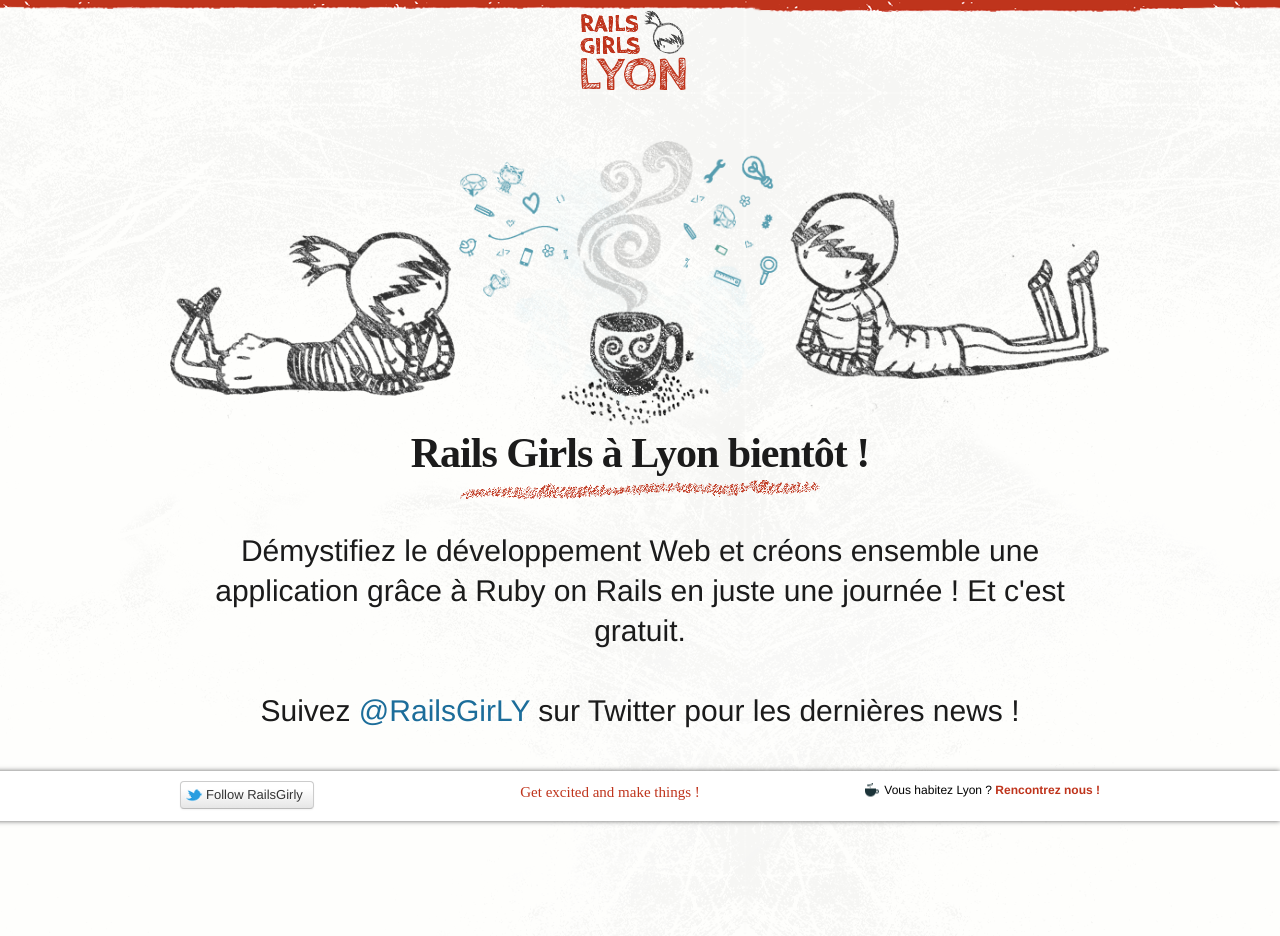
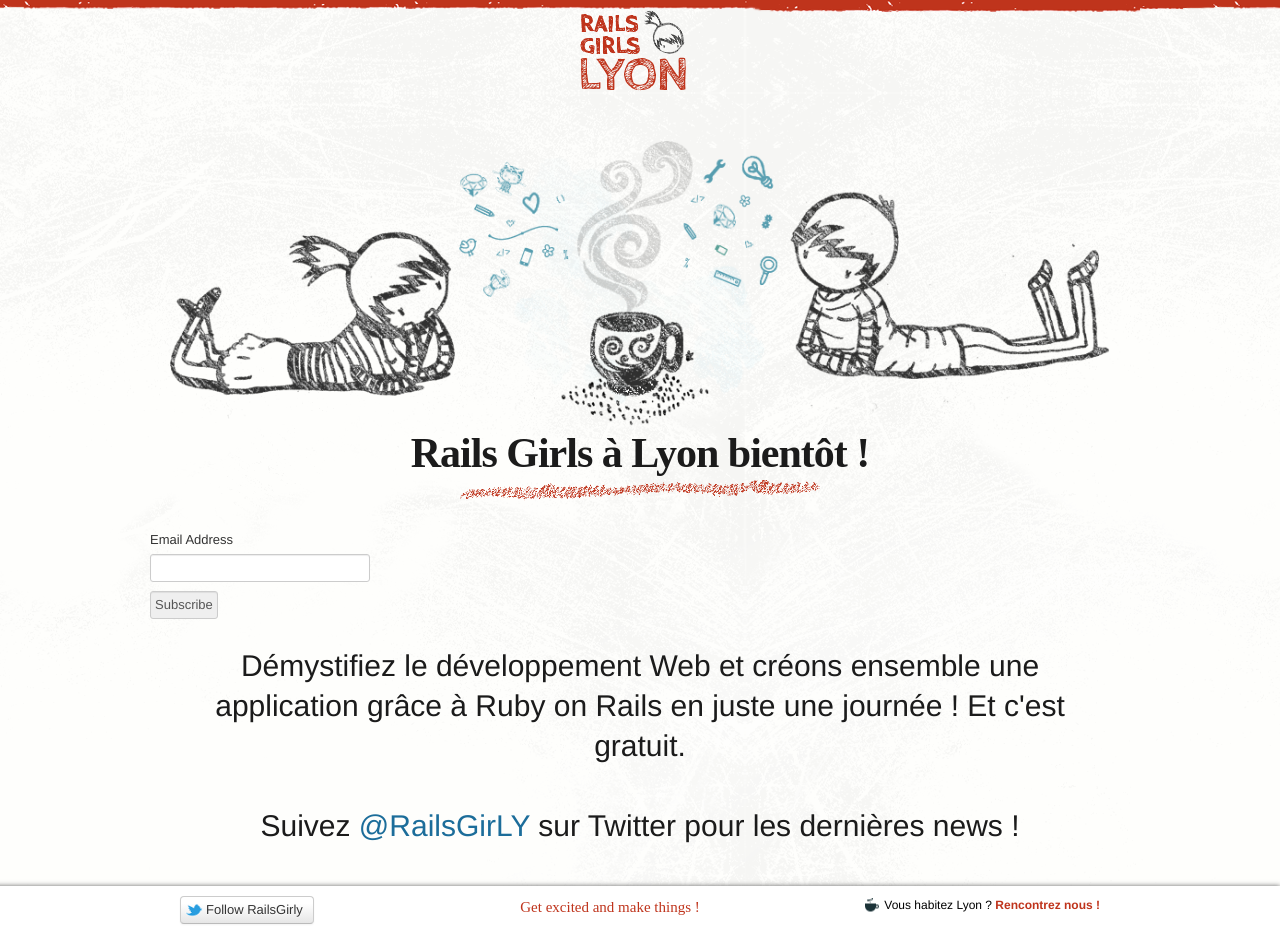
Before and after one commit to lyonrb/railsgirly, a Jekyll site: the page built from index.html, in a window 1280 px wide. Built offline with Jekyll 4.4.1, drawn with Linux system fonts in a browser that asks for light colours; nearby versions of some CDN libraries; some web fonts are replaced; library files that are not in the unit come from our copies; before the commit the page ends 900 px from its top, so only the background shows below that.

Commit message:
add mailchimp embed

```diff
--- a/index.html
+++ b/index.html
@@ -11,6 +11,26 @@
   </div>
 
   <div class='row'>
+    <!-- Begin MailChimp Signup Form -->
+    <div id="mc_embed_signup">
+    <form action="http://lyonrb.us7.list-manage1.com/subscribe/post?u=991e0a02460a1cc15600da669&amp;id=f9b0edff9f" method="post" id="mc-embedded-subscribe-form" name="mc-embedded-subscribe-form" class="validate" target="_blank" novalidate>
+
+    <div class="mc-field-group">
+    	<label for="mce-EMAIL">Email Address </label>
+    	<input type="email" value="" name="EMAIL" class="required email" id="mce-EMAIL">
+    </div>
+    	<div id="mce-responses" class="clear">
+    		<div class="response" id="mce-error-response" style="display:none"></div>
+    		<div class="response" id="mce-success-response" style="display:none"></div>
+    	</div>    <!-- real people should not fill this in and expect good things - do not remove this or risk form bot signups-->
+        <div style="position: absolute; left: -5000px;"><input type="text" name="b_991e0a02460a1cc15600da669_f9b0edff9f" value=""></div>
+    	<div class="clear"><input type="submit" value="Subscribe" name="subscribe" id="mc-embedded-subscribe" class="button"></div>
+    </form>
+    </div>
+    <!--End mc_embed_signup-->
+
+  </div>
+  <div class='row'>
     <div class="span12">
       <p>Démystifiez le développement Web et créons ensemble une application grâce à Ruby on Rails en juste une journée ! Et c'est gratuit.</p>
       <p>Suivez <a href="https://twitter.com/railsgirly">@RailsGirLY</a> sur Twitter pour les dernières news !</p>
```
